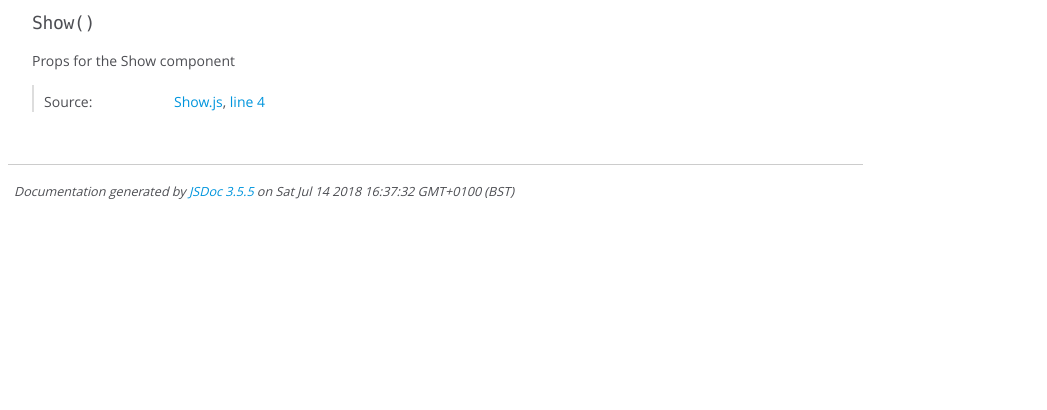
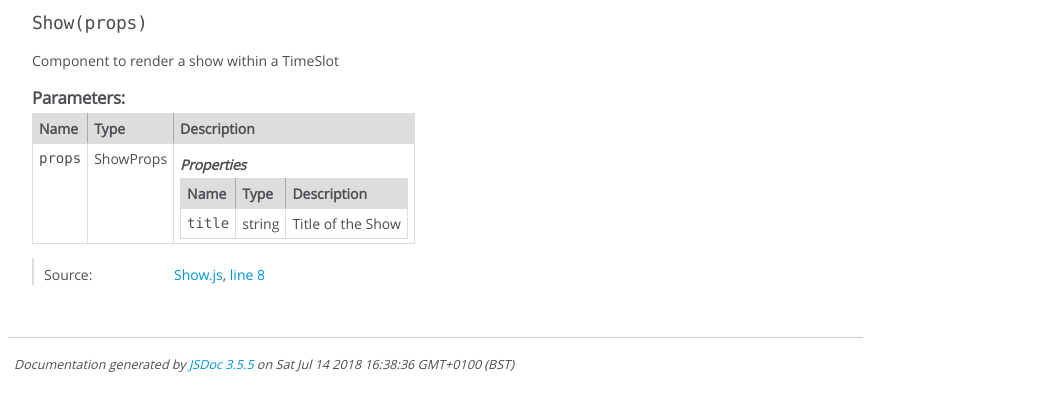
Before and after one commit to samboylett/react-epg, a React app: page docs/global.html in a window 1280 px wide. Shown: the part 212-622 px from the top of the page, without its empty margins (0-1047 px from the left). Built offline with nearby package versions, Linux system fonts and the light colour scheme.

Commit message:
Fix Show docs

```diff
--- a/docs/global.html
+++ b/docs/global.html
@@ -104,7 +104,7 @@
 
 
 
-    <h4 class="name" id="Show"><span class="type-signature"></span>Show<span class="signature">()</span><span class="type-signature"></span></h4>
+    <h4 class="name" id="Show"><span class="type-signature"></span>Show<span class="signature">(props)</span><span class="type-signature"></span></h4>
 
 
 
@@ -112,7 +112,7 @@
 
 
 <div class="description">
-    Props for the Show component
+    Component to render a show within a TimeSlot
 </div>
 
 
@@ -121,6 +121,104 @@
 
 
 
+
+
+    <h5>Parameters:</h5>
+
+
+<table class="params">
+    <thead>
+    <tr>
+
+        <th>Name</th>
+
+
+        <th>Type</th>
+
+
+
+
+
+        <th class="last">Description</th>
+    </tr>
+    </thead>
+
+    <tbody>
+
+
+        <tr>
+
+                <td class="name"><code>props</code></td>
+
+
+            <td class="type">
+
+
+<span class="param-type">ShowProps</span>
+
+
+
+            </td>
+
+
+
+
+
+            <td class="description last">
+                <h6>Properties</h6>
+
+
+<table class="params">
+    <thead>
+    <tr>
+
+        <th>Name</th>
+
+
+        <th>Type</th>
+
+
+
+
+
+        <th class="last">Description</th>
+    </tr>
+    </thead>
+
+    <tbody>
+
+
+        <tr>
+
+                <td class="name"><code>title</code></td>
+
+
+            <td class="type">
+
+
+<span class="param-type">string</span>
+
+
+
+            </td>
+
+
+
+
+
+            <td class="description last">Title of the Show</td>
+        </tr>
+
+
+    </tbody>
+</table>
+
+            </td>
+        </tr>
+
+
+    </tbody>
+</table>
 
 
 
@@ -156,7 +254,7 @@
 
     <dt class="tag-source">Source:</dt>
     <dd class="tag-source"><ul class="dummy"><li>
-        <a href="Show.js.html">Show.js</a>, <a href="Show.js.html#line4">line 4</a>
+        <a href="Show.js.html">Show.js</a>, <a href="Show.js.html#line8">line 8</a>
     </li></ul></dd>
 
 
@@ -206,7 +304,7 @@
 <br class="clear">
 
 <footer>
-    Documentation generated by <a href="https://github.com/jsdoc3/jsdoc">JSDoc 3.5.5</a> on Sat Jul 14 2018 16:37:32 GMT+0100 (BST)
+    Documentation generated by <a href="https://github.com/jsdoc3/jsdoc">JSDoc 3.5.5</a> on Sat Jul 14 2018 16:38:36 GMT+0100 (BST)
 </footer>
 
 <script> prettyPrint(); </script>
```
Also changed, not shown: docs/Show.js.html (+2 -8 lines), docs/index.html (+1 -1 lines), lib/Show.js (+1 -7 lines).
